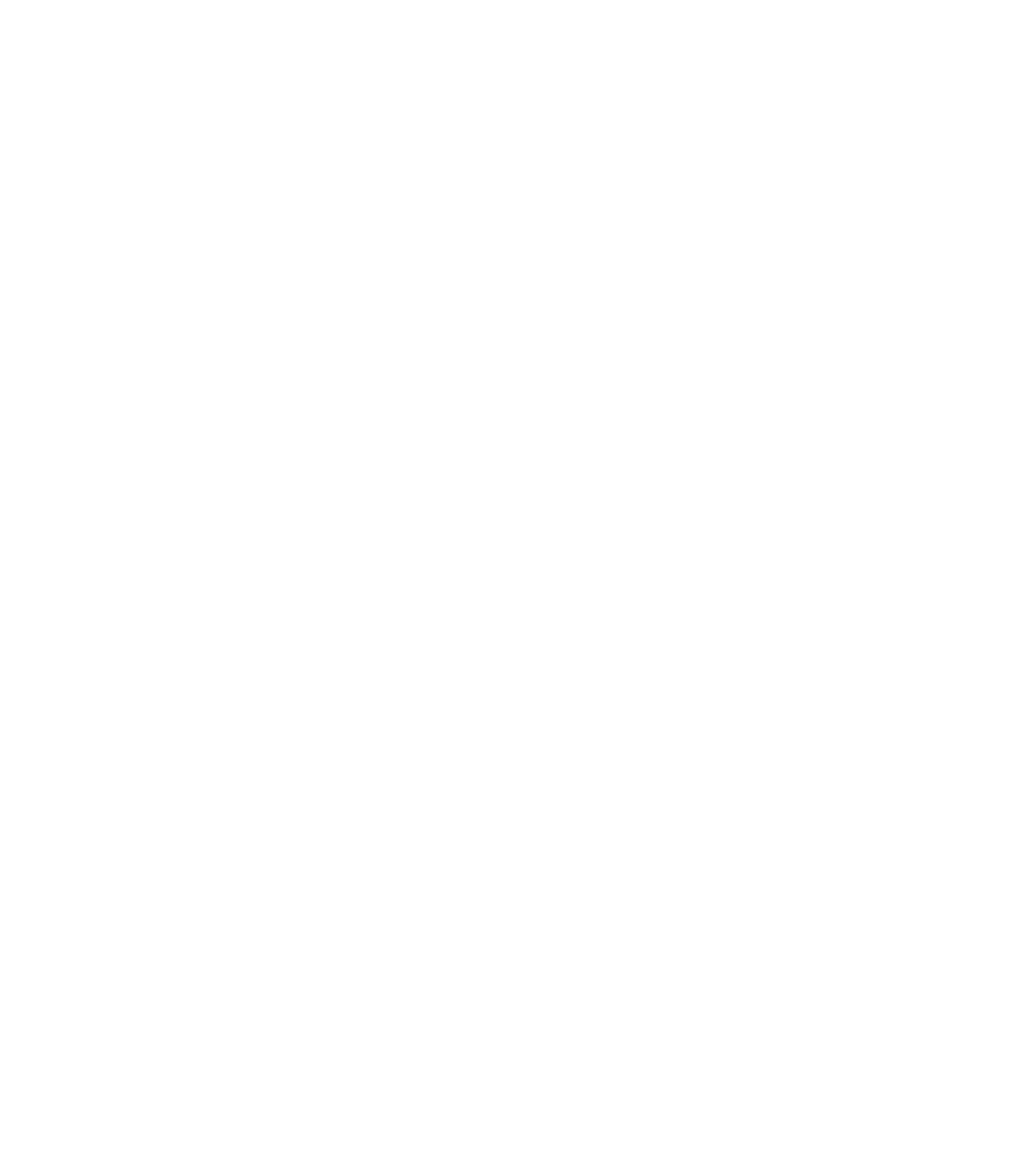
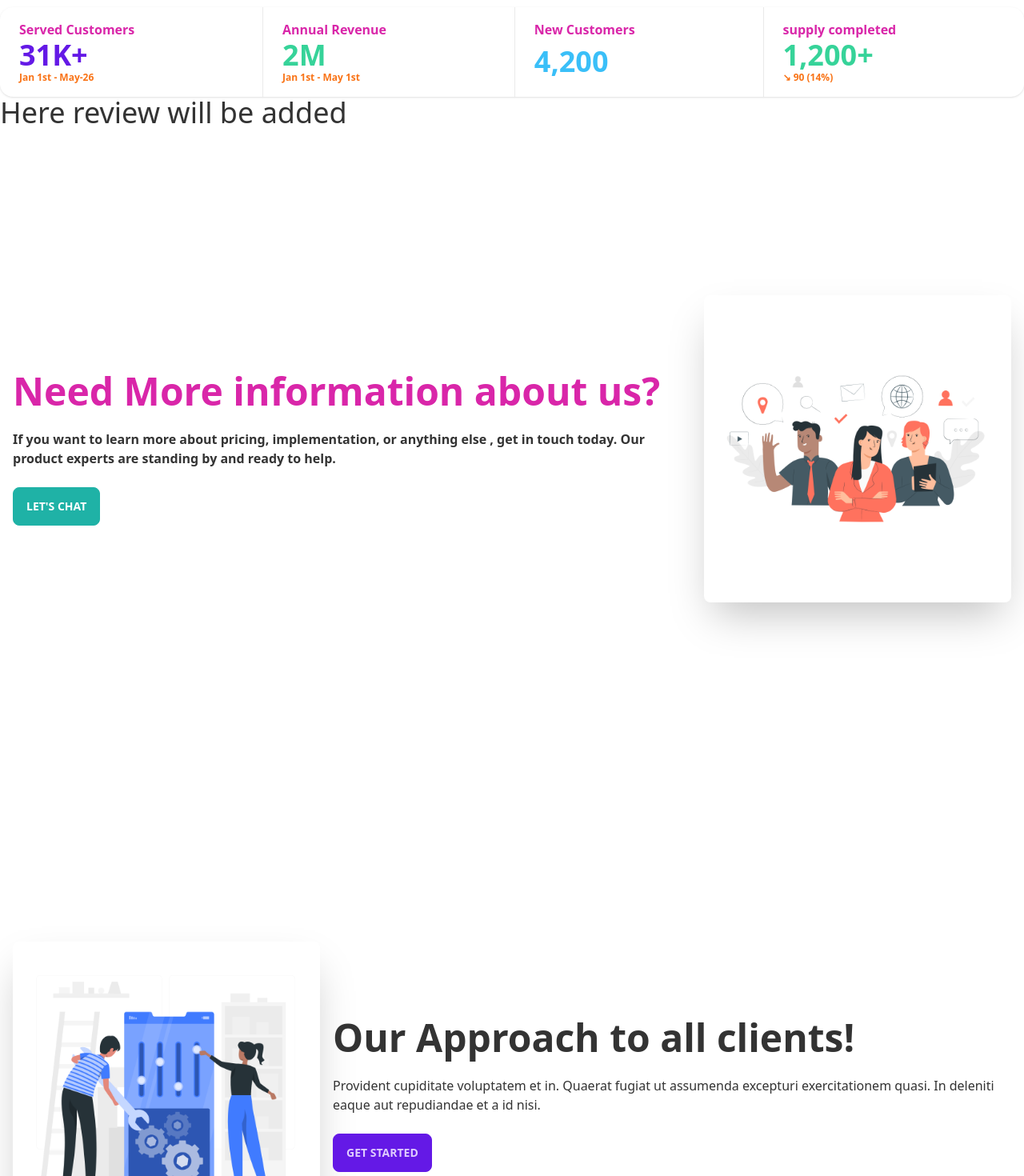
Before and after one commit to atiqurrahman96/manufacturer-client-side-assignment, a React (Create React App) app: page / in a window 1280 px wide. Shown: the part 2080-3550 px from the top of the page at 80% size. Before the commit the page ends 2089 px from the top, so only its background shows below. Built offline with nearby package versions, Linux system fonts and the light colour scheme.

Commit message:
business summary section has been added

```diff
--- /dev/null
+++ b/src/Pages/Home/Approach.js
@@ -0,0 +1,20 @@
+import React from 'react';
+import approach from '../../assets/image/approach.png'
+const Approach = () => {
+    return (
+        <div>
+            <div class="hero min-h-screen mt-2">
+                <div class="hero-content flex-col lg:flex-row">
+                    <img src={approach} class="max-w-sm rounded-lg shadow-2xl" alt='img' />
+                    <div>
+                        <h1 class="text-5xl font-bold">Our Approach to all clients!</h1>
+                        <p class="py-6">Provident cupiditate voluptatem et in. Quaerat fugiat ut assumenda excepturi exercitationem quasi. In deleniti eaque aut repudiandae et a id nisi.</p>
+                        <button class="btn btn-primary">Get Started</button>
+                    </div>
+                </div>
+            </div>
+        </div>
+    );
+};
+
+export default Approach;
--- a/src/Pages/Home/BusinessSummary.js
+++ b/src/Pages/Home/BusinessSummary.js
@@ -8,7 +8,32 @@ const BusinessSummary = () => {
             <p className='uppercase text-xl font-bold text-center'>why will you trust us!!</p>
             <div class="divider p-5"></div>
             {/* sat using from daisu ui */}
+            <div class="stats stats-vertical lg:stats-horizontal shadow w-full ">
 
+                <div class="stat">
+                    <div class="stat-title font-bold text-secondary">Served Customers</div>
+                    <div class="stat-value text-primary">31K+</div>
+                    <div class="stat-desc font-bold text-orange-500">Jan 1st - May-26</div>
+                </div>
+                <div class="stat">
+                    <div class="stat-title font-bold text-secondary">Annual Revenue</div>
+                    <div class="stat-value text-success">2M</div>
+                    <div class="stat-desc font-bold text-orange-500">Jan 1st - May 1st</div>
+                </div>
+
+                <div class="stat">
+                    <div class="stat-title font-bold text-secondary">New Customers</div>
+                    <div class="stat-value text-info">4,200</div>
+
+                </div>
+
+                <div class="stat">
+                    <div class="stat-title font-bold text-secondary ">supply completed</div>
+                    <div class="stat-value text-success">1,200+</div>
+                    <div class="stat-desc font-bold text-orange-500">↘︎ 90 (14%)</div>
+                </div>
+
+            </div>
 
         </div>
     );
--- a/src/Pages/Home/Home.js
+++ b/src/Pages/Home/Home.js
@@ -1,7 +1,10 @@
 import React from 'react';
+import Approach from './Approach';
 import Banner from './Banner';
 import BusinessSummary from './BusinessSummary';
+import Information from './Information';
 import Parts from './Parts';
+import Reviews from './Reviews';
 
 
 
@@ -12,6 +15,9 @@ const Home = () => {
             <Banner></Banner>
             <Parts></Parts>
             <BusinessSummary></BusinessSummary>
+            <Reviews></Reviews>
+            <Information></Information>
+            <Approach></Approach>
         </div>
     );
 };
--- /dev/null
+++ b/src/Pages/Home/Information.js
@@ -0,0 +1,20 @@
+import React from 'react';
+import expert from '../../assets/image/Experts-pana.png'
+const Information = () => {
+    return (
+        <div>
+            <div class="hero min-h-screen ">
+                <div class="hero-content flex-col lg:flex-row-reverse">
+                    <img src={expert} class="max-w-sm rounded-lg shadow-2xl" alt='img' />
+                    <div>
+                        <h1 class="text-5xl font-bold text-secondary">Need More information about us?</h1>
+                        <p class="py-6 font-bold">If you want to learn more about pricing, implementation, or anything else , get in touch today. Our product experts are standing by and ready to help.</p>
+                        <button class="btn btn-accent text-white">Let's chat</button>
+                    </div>
+                </div>
+            </div>
+        </div>
+    );
+};
+
+export default Information;
--- /dev/null
+++ b/src/Pages/Home/Reviews.js
@@ -0,0 +1,11 @@
+import React from 'react';
+
+const Reviews = () => {
+    return (
+        <div>
+            <h1 className='text-4xl'>Here review will be added</h1>
+        </div>
+    );
+};
+
+export default Reviews;
```
Also changed, not shown: src/assets/image/Experts-pana.png (added), src/assets/image/approach.png (added).
